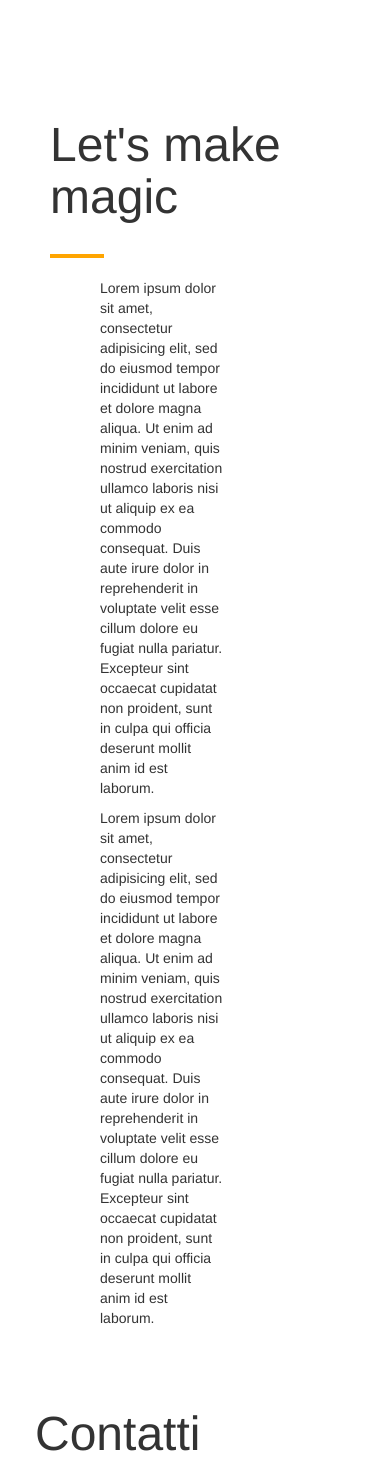
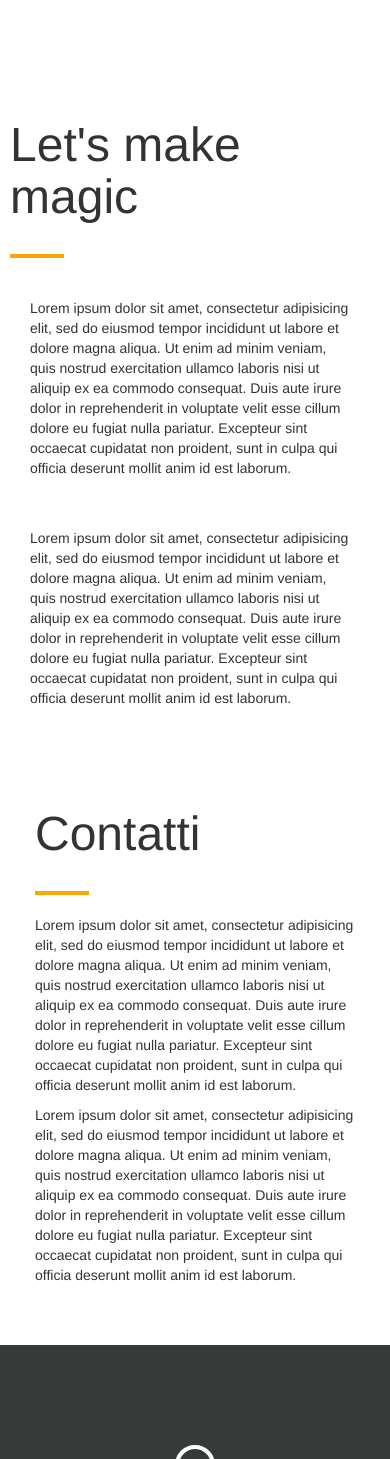
Before and after one commit to valeriavivace/Sito-pasta, a PHP site: page / in a window 390 px wide. Shown: the part 2081-3540 px from the top of the page. Run offline with PHP 8.4, Linux system fonts and the light colour scheme.

Commit message:
altri padding regolati

```diff
--- a/css/mobile.css
+++ b/css/mobile.css
@@ -38,6 +38,12 @@
     text-align: left;
     padding-left: 40px;
   }
+  .pasta-foto-info{
+    padding-left:10px;
+  }
+  .pasta-foto-info p{
+    padding: 20px;
+  }
   .prodotti{
     display: block;
   }
--- a/css/style.css
+++ b/css/style.css
@@ -113,7 +113,8 @@ header a{
 }
 .pasta-foto-info p{
   padding: 0 150px 0 50px;
-}/****FOOTER****/
+}
+/****FOOTER****/
 .footer-info{
   display: flex;
   flex-direction: column;
```
